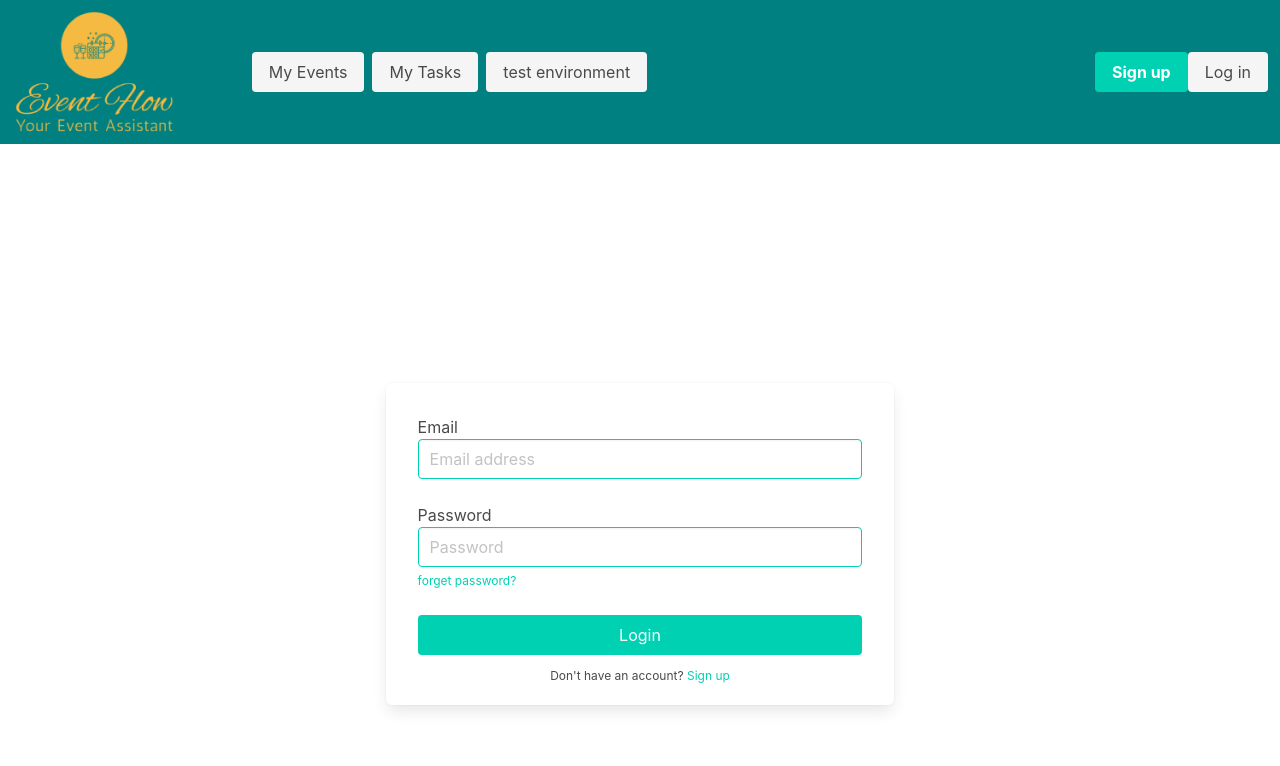
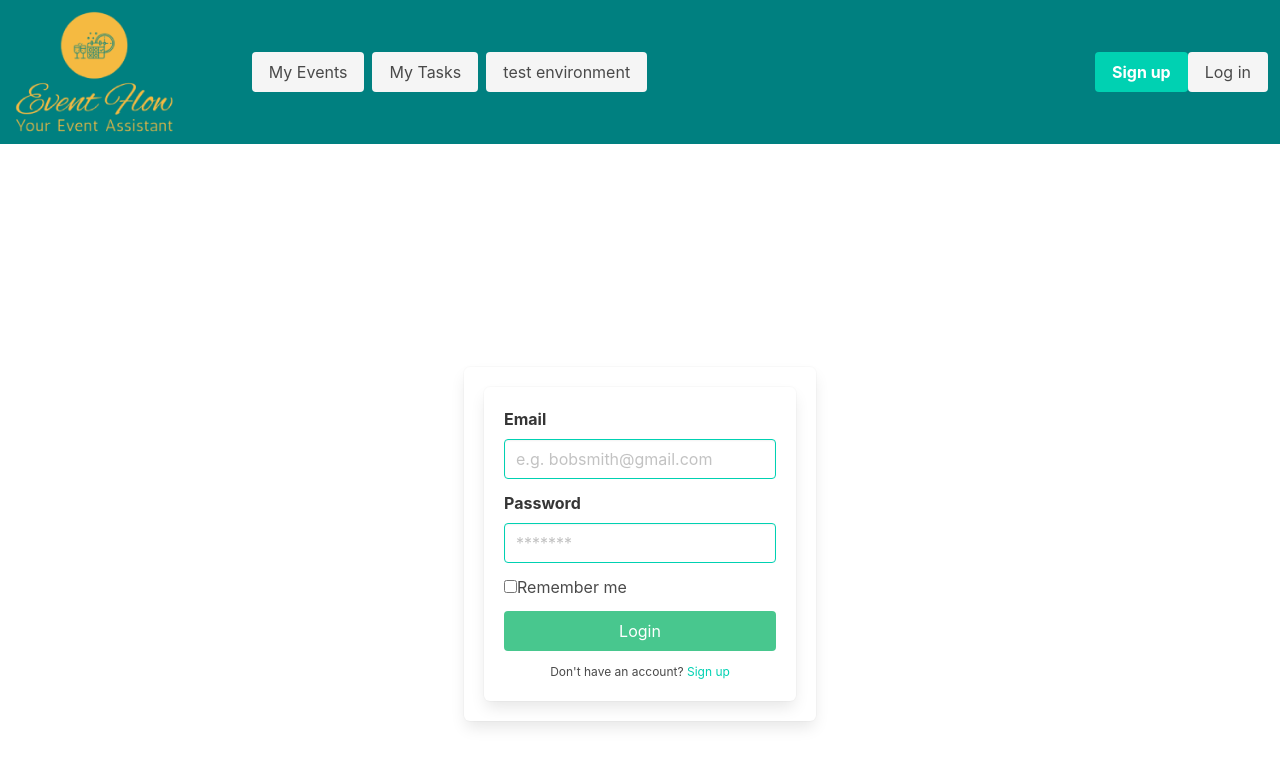
Before and after one commit to shaimaaGhamry/Event-Flow, a React (Create React App) app in the folder client/: page /loginform in a window 1280 px wide. Shown: the top 766 px of the page. Built offline with nearby package versions, Linux system fonts and the light colour scheme.

Commit message:
updated login.js to interact with user

```diff
--- a/client/src/components/LoginForm.js
+++ b/client/src/components/LoginForm.js
@@ -2,29 +2,39 @@ import React from 'react';
 
 const LoginForm = () => {
     return (
-        <div class="hero is-fullheight">
-            <div class="hero-body is-justify-content-center is-align-items-center">
-                <div class="columns is-flex is-flex-direction-column box">
-                    <div class="column">
-                        <label for="email">Email</label>
-                        <input class="input is-primary" type="text" placeholder="Email address"></input>
+        <section class="hero  is-fullheight is-fullwidth">
+        <div class="hero-body is-justify-content-center is-align-items-center">
+            <div class="columns is-flex is-flex-direction-column box">
+                <form action="" class="box">
+                    <div class="field">
+                        <label for="" class="label">Email</label>
+                        <input type="email" placeholder="e.g. bobsmith@gmail.com" class="input is-primary" required></input>
                     </div>
-                    <div class="column">
-                        <label for="Name">Password</label>
-                        <input class="input is-primary" type="password" placeholder="Password"></input>
-                            <a href="forget.html" class="is-size-7 has-text-primary">forget password?</a>
+                    <div class="field">
+                        <label for="" class="label">Password</label>
+                        <input type="password" placeholder="*******" class="input is-primary" required></input>
                     </div>
-                    <div class="column">
-                        <button class="button is-primary is-fullwidth" type="submit">Login</button>
+                    <div class="field">
+                        <label for="" class="checkbox">
+                            <input type="checkbox"></input>
+                            Remember me
+                        </label>
+                    </div>
+                    <div class="field">
+                        <button class="button is-success is-primary is-fullwidth" type="submit">
+                            Login
+                        </button>
                     </div>
                     <div class="has-text-centered">
-                        <p class="is-size-7"> Don't have an account? <a href='/SignUp' class="has-text-primary">Sign up</a>
+                        <p class="is-size-7"> Don't have an account? <a href='./SignUp' class="has-text-primary">Sign up</a>
                         </p>
                     </div>
-                </div>
+                </form>
             </div>
         </div>
-                    )
+    </section>
+)
+
 };
 
 
```
